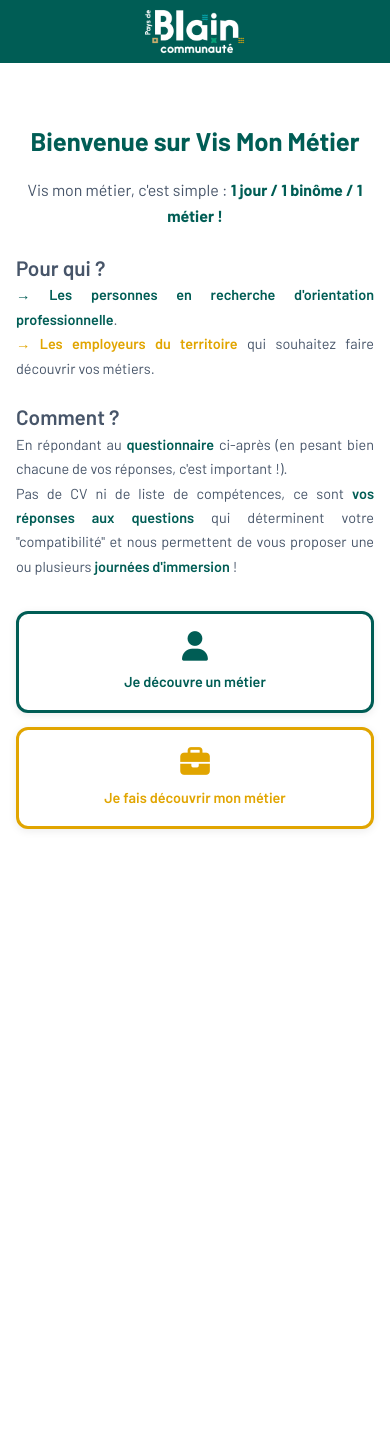
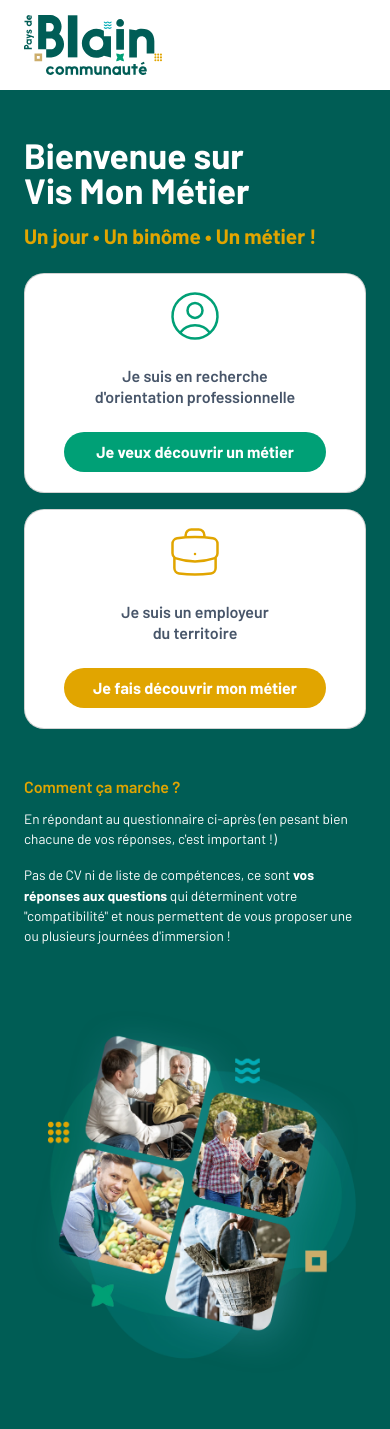
Before and after one commit to coopTilleuls/vis-mon-metier, a Symfony app: template templates/home/index.html.twig in a window 390 px wide. Before the commit the page ends 829 px from the top, so only its background shows below. Run offline with Twig, Linux system fonts and the light colour scheme; the template is opened without the code that fills it, so the values that code supplies are empty; some libraries are stand-ins or nearby versions.

Commit message:
feat: add landing design

```diff
--- a/public/styles/home.css
+++ b/public/styles/home.css
@@ -22,25 +22,53 @@ body {
 }
 
 body {
+    background-color: var(--green-color);
+}
+
+.home-header {
     background-color: #fff;
+    height: 90px;
+    display: flex;
+    align-items: center;
+}
+
+.header-container {
+    width: 100%;
+    max-width: 1400px;
+    margin-left: auto;
+    margin-right: auto;
+    padding-left: 24px;
+    padding-right: 24px;
+}
+
+.home-logo {
+    height: 60px;
 }
 
 .home-container {
     width: 100%;
-    height: 100%;
-    display: flex;
-    flex-direction: row;
+    max-width: 1400px;
+    margin-left: auto;
+    margin-right: auto;
+    display: grid;
+    grid-template-columns: repeat(2, minmax(0, 1fr));
+    padding-left: 24px;
+    padding-right: 24px;
+    gap: 12px;
 }
 
-.home-sidebar {
-    background-color: var(--green-color);
+.home-image {
     height: 100%;
-    width: 280px;
-    min-width: 280px;
+    max-height: calc(100vh - 120px);
     display: flex;
-    align-items: flex-start;
+    align-items: center;
     justify-content: center;
-    padding: 48px 32px;
+}
+
+.home-image img {
+    width: 100%;
+    height: auto;
+    transform: translateY(-40px);
 }
 
 .logo {
@@ -50,344 +78,172 @@ body {
 }
 
 .home-content {
-    flex: 1;
     display: flex;
-    align-items: center;
-    justify-content: center;
-    padding: 32px 16px;
-    overflow-y: auto;
-}
-
-.home-inner {
-    max-width: 850px;
-    width: 100%;
+    flex-direction: column;
+    text-align: left;
 }
 
 .home-title {
-    font-size: 2.5rem;
+    font-size: 3.5rem;
     font-weight: 700;
-    color: var(--green-color);
-    margin-bottom: 32px;
-    text-align: center;
+    line-height: 1;
+    color: white;
+    margin-top: 32px;
+    margin-bottom: 16px;
 }
 
-.home-introduction {
-    max-width: 700px;
-    margin: 0 auto 48px;
-}
-
-.intro-tagline {
-    font-size: 1.35rem;
-    color: var(--text-primary);
-    margin-bottom: 24px;
-    text-align: center;
-    line-height: 1.6;
-}
-
-.intro-paragraph {
-    font-size: 1.05rem;
-    color: var(--text-primary);
-    margin-bottom: 20px;
-    line-height: 1.7;
-    text-align: justify;
-    text-justify: inter-word;
-}
-
-.intro-paragraph p {
-    text-align: justify;
-    text-justify: inter-word;
-}
-
-.intro-paragraph strong {
-    color: var(--green-color);
-    font-weight: 600;
-}
-
-.highlight-green {
-    color: var(--green-color);
+.home-subtitle {
+    color: var(--orange-color);
+    font-size: 1.5rem;
     font-weight: 700;
 }
 
-.highlight-gold {
-    color: var(--orange-color) !important;
+.cards-wrapper {
+    display: flex;
+    gap: 2rem;
+    padding-top: 24px;
+    padding-bottom: 24px;
+    max-width: 600px;
+  }
+
+  .card {
+    background-color: white;
+    border-radius: 20px;
+    padding: 12px 24px;
+    flex: 1;
+    display: flex;
+    gap: 12px;
+    flex-direction: column;
+    text-align: left;
+    color: var(--text-primary);
+    text-decoration: none;
+    transition: all ease 0.3s;
+  }
+
+  .card:hover {
+    transform: scale(1.05);
+  }
+
+  .card .btn:hover {
+    color: white!important;
+  }
+
+  .card.yellow {
+    .btn {
+         background-color: var(--orange-color);
+    }
+    .card-icon {
+        color: var(--orange-color);
+    }
+  }
+
+  .card.green {
+    .btn {
+         background-color: var(--green-light-color);
+    }
+    .card-icon {
+        color: var(--green-light-color);
+    }
+  }
+
+  .card-icon {
+    width: 60px;
+    height: 60px;
+  }
+
+  .card p {
+    font-size: 1rem;
+    font-weight: 600;
+    line-height: 1.3;
+    margin: 0;
+  }
+
+  .btn {
+    padding: 8px 12px;
+    border: none;
+    border-radius: 50px;
+    color: white;
     font-weight: 700;
-}
+    font-size: 1rem;
+    cursor: pointer;
+    width: 100%;
+    margin-top: auto;
+    margin-bottom: 8px;
+  }
 
-.intro-cta {
-    font-size: 1.2rem;
+  .how-it-works {
+    margin-top: 24px;
+    max-width: 600px;
+  }
+
+  .how-it-works h3 {
     color: var(--orange-color);
+    font-size: 1rem;
+    margin-bottom: 0.8rem;
     font-weight: 600;
-    margin-top: 28px;
-    margin-bottom: 0;
-    text-align: center;
-    font-style: italic;
-}
+  }
 
-.home-subtitle {
-    font-size: 1.5rem;
-    color: var(--text-primary) !important;
-    margin-bottom: 48px;
-    text-align: center;
-}
+  .how-it-works p {
+    color: white;
+    font-size: 0.85rem;
+    line-height: 1.5;
+    margin-bottom: 1rem;
+  }
 
-.buttons-container {
-    display: flex;
-    flex-direction: row;
-    gap: 20px;
-    max-width: 550px;
-    width: 100%;
-    margin: 0 auto;
-}
-
-.home-button {
-    display: flex;
-    flex-direction: column;
-    align-items: center;
-    justify-content: center;
-    gap: 12px;
-    padding: 20px 24px;
-    border-radius: 12px;
-    text-decoration: none;
-    transition: all 0.3s ease;
-    box-shadow: 0 2px 8px rgba(0, 0, 0, 0.08);
-    flex: 1;
-    min-width: 0;
-}
-
-.home-button-pro {
-    background-color: white;
-    color: var(--orange-color);
-    border: 3px solid var(--orange-color);
-}
-
-.home-button-pro:hover {
-    background-color: white;
-    border-color: var(--gold-color);
-    color: var(--gold-color);
-    transform: translateY(-2px);
-    box-shadow: 0 4px 16px rgba(225, 165, 0, 0.25);
-}
-
-.home-button-participant {
-    background-color: white;
-    color: var(--green-color);
-    border: 3px solid var(--green-color);
-}
-
-.home-button-participant:hover {
-    background-color: white;
-    border-color: var(--green-light-color);
-    color: var(--green-light-color);
-    transform: translateY(-2px);
-    box-shadow: 0 4px 16px rgba(0, 157, 118, 0.25);
-}
-
-.button-icon {
-    font-size: 2.25rem;
-    display: flex;
-    align-items: center;
-    justify-content: center;
-}
-
-.button-text {
-    font-size: 0.95rem;
-    font-weight: 600;
-    line-height: 1.4;
-    text-align: center;
-}
-
-.intro-subtitle {
-    font-size: 1.5rem;
-    font-weight: 600;
-    color: var(--text-primary);
-}
-
-/* Responsive design */
-@media (min-width: 769px) {
-    .home-title {
-        font-size: 3.5rem;
-        margin-bottom: 40px;
-    }
-
-    .intro-tagline {
-        font-size: 1.75rem;
-        margin-bottom: 28px;
-    }
-
-    .intro-paragraph {
-        font-size: 1.3rem;
-        margin-bottom: 18px;
-        text-align: justify;
-        text-justify: inter-word;
-    }
-
-    .intro-subtitle {
-        font-size: 1.9rem;
-        margin-bottom: 16px;
-        margin-top: 24px;
-    }
-
-    .home-introduction {
-        max-width: 800px;
-        margin: 0 auto 40px;
-    }
-
-    .button-icon {
-        font-size: 2.75rem;
-    }
-
-    .button-text {
-        font-size: 1.15rem;
-    }
-
-    .home-button {
-        padding: 24px 28px;
-    }
-}
-
-@media (max-width: 992px) {
+  @media screen and (max-width: 992px) {
     .home-container {
-        flex-direction: column;
-    }
-
-    .home-sidebar {
-        width: 100%;
-        min-width: unset;
-        height: auto;
-        padding: 24px;
-        align-items: center;
-    }
-
-    .logo {
-        max-width: 180px;
+        grid-template-columns: 1fr;
+        padding-top: 32px;
+        padding-bottom: 48px;
+        gap: 40px;
     }
 
     .home-content {
-        padding: 28px 20px 40px;
+        margin: 0 auto;
     }
 
     .home-title {
-        font-size: 2rem;
+        font-size: 2.8rem;
+        margin-top: 16px;
     }
 
-    .intro-tagline {
-        font-size: 1.15rem;
+    .home-subtitle {
+        font-size: 1.3rem;
     }
 
-    .intro-paragraph {
-        font-size: 1rem;
+    .home-image img {
+        transform: translateY(0);
+        max-width: 400px;
+        margin: 0 auto;
     }
+  }
 
-    .intro-cta {
-        font-size: 1.1rem;
-    }
-
-    .home-introduction {
-        margin-bottom: 32px;
-    }
-
-    .buttons-container {
-        max-width: 500px;
+  @media screen and (max-width: 640px) {
+    .cards-wrapper {
+        flex-direction: column;
         gap: 16px;
-    }
-
-    .home-button {
-        padding: 18px 20px;
-        gap: 10px;
-    }
-
-    .button-icon {
-        font-size: 2rem;
-    }
-
-    .button-text {
-        font-size: 0.9rem;
-    }
-}
-
-@media (max-width: 576px) {
-    .home-sidebar {
-        padding: 20px;
-    }
-
-    .logo {
-        max-width: 150px;
-    }
-
-    .home-content {
-        padding: 20px 16px 32px;
-    }
-
-    .buttons-container {
-        flex-direction: column;
-        gap: 14px;
-        max-width: 100%;
-    }
-
-    .home-button {
-        padding: 18px 20px;
-        gap: 10px;
-    }
-
-    .button-icon {
-        font-size: 1.85rem;
+        padding-top: 16px;
     }
 
     .home-title {
-        font-size: 1.75rem;
-        margin-bottom: 24px;
+        font-size: 2.2rem;
     }
 
-    .intro-tagline {
-        font-size: 1.05rem;
+    .card {
+        align-items: center;
+        text-align: center;
     }
 
-    .intro-paragraph {
-        font-size: 0.95rem;
+    .card-icon {
+        margin-bottom: 8px;
     }
 
-    .intro-cta {
-        font-size: 1rem;
+    .card p {
+        margin-bottom: 12px;
     }
 
-    .button-text {
-        font-size: 0.9rem;
+    .btn {
+        width: 90%;
+        max-width: 300px;
     }
-}
-
-@media (max-width: 425px) {
-    .home-inner {
-        padding-top: 60px;
-    }
-
-    .home-sidebar {
-        padding: 8px 12px;
-    }
-
-    .logo {
-        max-width: 100px;
-    }
-
-    .home-content {
-        padding: 20px 16px 32px;
-    }
-
-    .home-title {
-        font-size: 1.6rem;
-        margin-bottom: 20px;
-    }
-
-    .intro-tagline {
-        font-size: 1rem;
-    }
-
-    .intro-paragraph {
-        font-size: 0.9rem;
-        text-align: justify;
-        text-justify: inter-word;
-    }
-
-    .intro-subtitle {
-        font-size: 1.3rem;
-    }
-}
+  }
--- a/templates/home/index.html.twig
+++ b/templates/home/index.html.twig
@@ -6,52 +6,50 @@
 	<link rel="stylesheet" href="{{ asset('styles/home.css') }}">
 {% endblock %}
 
-{% block title %}Accueil - Vis Mon Métier{% endblock %}
+{% block title %}Accueil - Vis Mon Métier
+{% endblock %}
 
 {% block body %}
+	<header class="home-header">
+		<div class="header-container">
+			<img class="home-logo" src="{{ asset('images/logo-green.svg') }}" alt="Logo Pays de Blain"/>
+		</div>
+	</header>
 	<div class="home-container">
-        <div class="home-sidebar">
-            <img class="logo" src="{{ asset('images/logo-white.png') }}" alt="Logo Vis Mon Métier"/>
-        </div>
 		<div class="home-content">
-            <div class="home-inner">
-                <h1 class="home-title">Bienvenue sur Vis Mon Métier</h1>
-                <div class="home-introduction">
-                    <p class="intro-tagline">Vis mon métier, c'est simple : <strong class="highlight-green">1 jour / 1 binôme / 1 métier !</strong></p>
-                    <div class="intro-subtitle">Pour qui ?</div>
-                    <p class="intro-paragraph">
-                        <strong class="highlight-green">→ Les personnes en recherche d'orientation professionnelle</strong>.
-                        <br>
-                        <strong class="highlight-gold">→ Les employeurs du territoire</strong> qui souhaitez faire découvrir vos métiers.
-                    </p>
-                    <div class="intro-subtitle">Comment ?</div>
-                    <p class="intro-paragraph">
-                        En répondant au <strong class="highlight-green">questionnaire</strong> ci-après (en pesant bien chacune de vos réponses, c'est important !).
-                        <br>
-                        Pas de CV ni de liste de compétences, ce sont <strong class="highlight-green">vos réponses aux questions</strong> qui déterminent votre "compatibilité" et nous permettent de vous proposer une ou plusieurs <strong class="highlight-green">journées d'immersion</strong> !</p>
+			<h1 class="home-title">Bienvenue sur<br/>Vis Mon Métier</h1>
+			<h2 class="home-subtitle">Un jour &bull; Un binôme &bull; Un métier !</h2>
 
-                </div>
+			<div class="cards-wrapper">
+				<a href="{{ path('app_questionnaire_new') }}" class="card green">
+					<svg class="card-icon" xmlns="http://www.w3.org/2000/svg" fill="none" viewbox="0 0 24 24" stroke-width="1" stroke="currentColor" class="size-6">
+						<path stroke-linecap="round" stroke-linejoin="round" d="M17.982 18.725A7.488 7.488 0 0 0 12 15.75a7.488 7.488 0 0 0-5.982 2.975m11.963 0a9 9 0 1 0-11.963 0m11.963 0A8.966 8.966 0 0 1 12 21a8.966 8.966 0 0 1-5.982-2.275M15 9.75a3 3 0 1 1-6 0 3 3 0 0 1 6 0Z"/>
+					</svg>
 
-                <div class="buttons-container">
-                    <a href="{{ path('app_questionnaire_new') }}" class="home-button home-button-participant">
-                        <div class="button-icon">
-                            <i class="fas fa-user"></i>
-                        </div>
-                        <div class="button-text">
-                            Je découvre un métier
-                        </div>
-                    </a>
-                    <a href="{{ path('app_questionnaire_new', {'pro': 1}) }}" class="home-button home-button-pro">
-                        <div class="button-icon">
-                            <i class="fas fa-briefcase"></i>
-                        </div>
-                        <div class="button-text">
-                            Je fais découvrir mon métier
-                        </div>
+					<p>Je suis en recherche<br>d'orientation professionnelle</p>
+					<button class="btn">Je veux découvrir un métier</button>
 				</a>
 
+				<a href="{{ path('app_questionnaire_new', {'pro': 1}) }}" class="card yellow">
+					<svg class="card-icon" xmlns="http://www.w3.org/2000/svg" fill="none" viewbox="0 0 24 24" stroke-width="1" stroke="currentColor" class="size-6">
+						<path stroke-linecap="round" stroke-linejoin="round" d="M20.25 14.15v4.25c0 1.094-.787 2.036-1.872 2.18-2.087.277-4.216.42-6.378.42s-4.291-.143-6.378-.42c-1.085-.144-1.872-1.086-1.872-2.18v-4.25m16.5 0a2.18 2.18 0 0 0 .75-1.661V8.706c0-1.081-.768-2.015-1.837-2.175a48.114 48.114 0 0 0-3.413-.387m4.5 8.006c-.194.165-.42.295-.673.38A23.978 23.978 0 0 1 12 15.75c-2.648 0-5.195-.429-7.577-1.22a2.016 2.016 0 0 1-.673-.38m0 0A2.18 2.18 0 0 1 3 12.489V8.706c0-1.081.768-2.015 1.837-2.175a48.111 48.111 0 0 1 3.413-.387m7.5 0V5.25A2.25 2.25 0 0 0 13.5 3h-3a2.25 2.25 0 0 0-2.25 2.25v.894m7.5 0a48.667 48.667 0 0 0-7.5 0M12 12.75h.008v.008H12v-.008Z"/>
+					</svg>
+
+					<p>Je suis un employeur<br>du territoire</p>
+					<button class="btn">Je fais découvrir mon métier</button>
+				</a>
 			</div>
+			<div class="how-it-works">
+				<h3>Comment ça marche ?</h3>
+				<p>En répondant au questionnaire ci-après (en pesant bien chacune de vos réponses, c'est important !)</p>
+				<p>Pas de CV ni de liste de compétences, ce sont
+					<strong>vos réponses aux questions</strong>
+					qui déterminent votre "compatibilité" et nous permettent de vous proposer une ou plusieurs journées d'immersion !
+				</p>
 			</div>
+		</main>
 	</div>
+	<div class="home-image">
+		<img src="{{ asset('images/landing-image.webp') }}" alt=""/>
 	</div>
-{% endblock %}
+</div>{% endblock %}
```
Also changed, not shown: public/images/landing-image.webp (added), public/images/logo-green.svg (added). Lines whose indentation alone changed are shown as unchanged.
